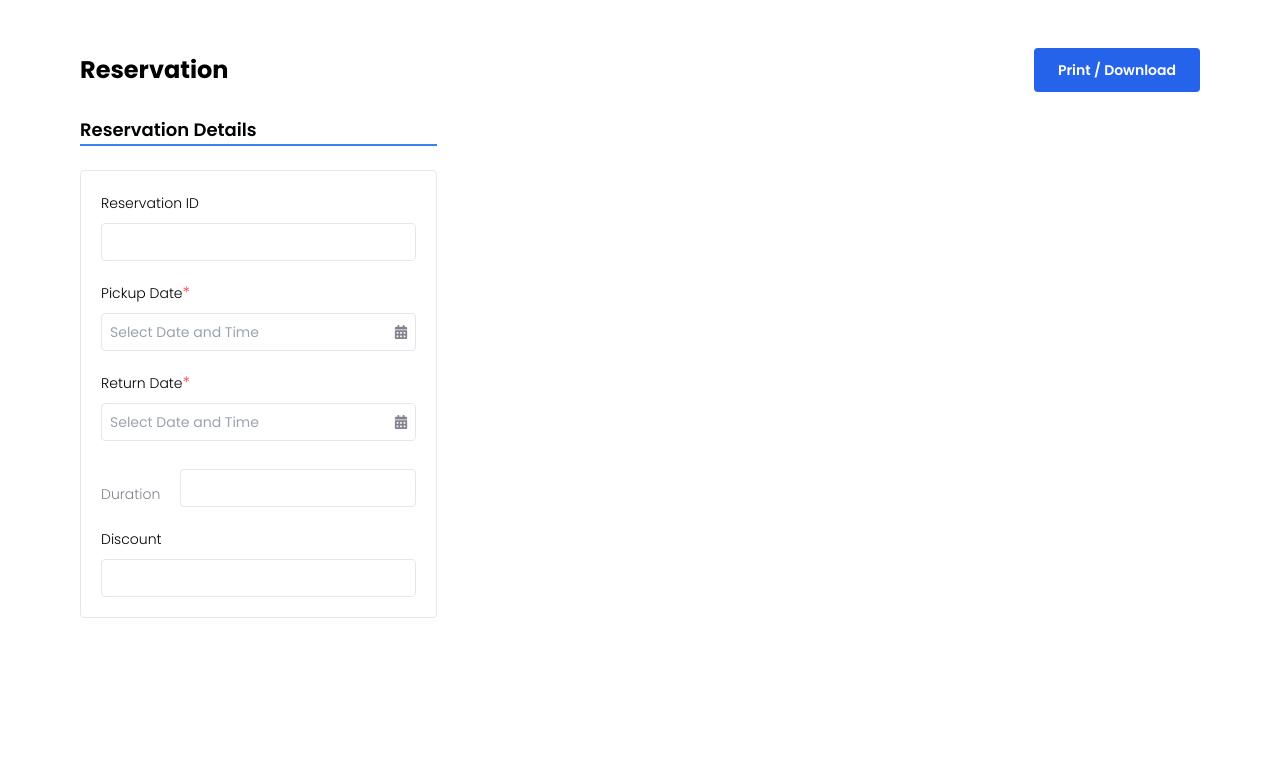
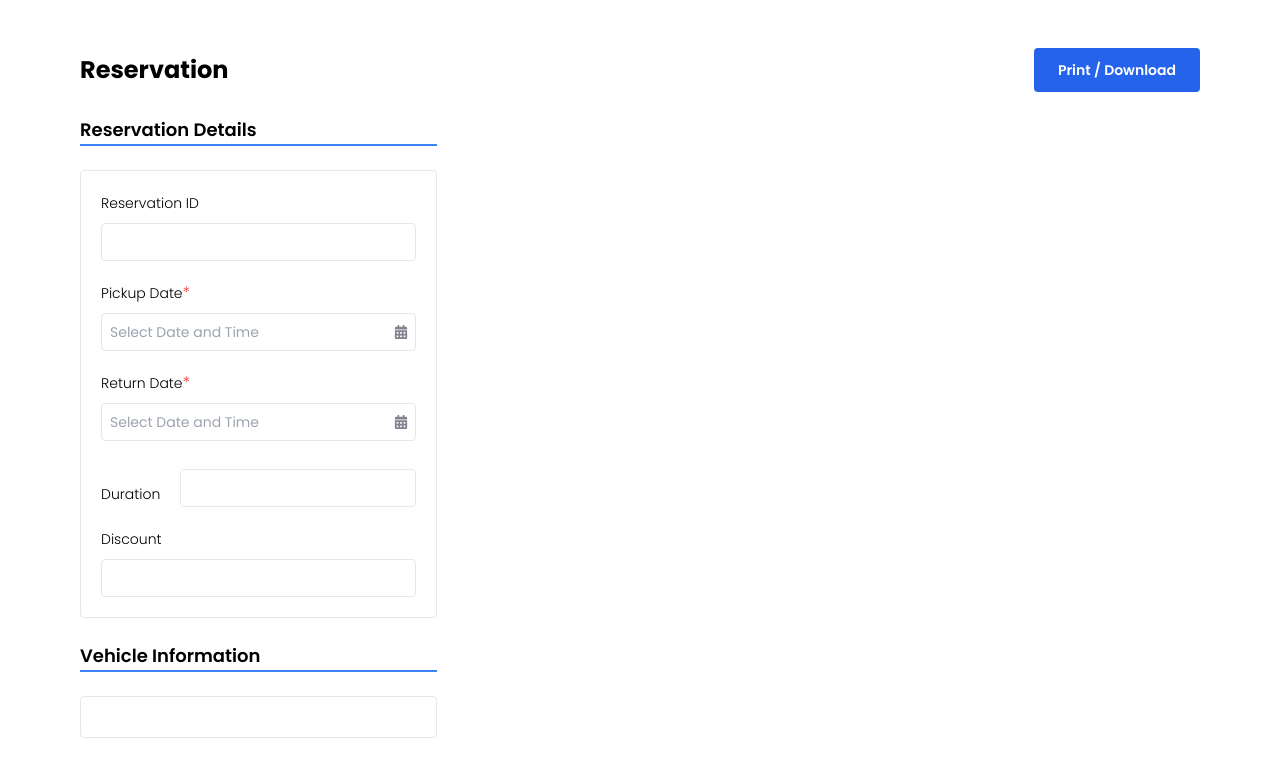
Before and after one commit to developerabdulmamun/nyntax-task, a Next.js app: page / in a window 1280 px wide. Shown: the top 776 px of the page. Built offline with nearby package versions, Linux system fonts and the light colour scheme.

Commit message:
Install and setup tanStackQuery for this project

```diff
--- /dev/null
+++ b/app/_provider.jsx
@@ -0,0 +1,14 @@
+"use client";
+
+import { QueryClient, QueryClientProvider } from "@tanstack/react-query";
+import React from "react";
+
+const queryClient = new QueryClient();
+
+const Provider = ({ children }) => {
+  return (
+    <QueryClientProvider client={queryClient}>{children}</QueryClientProvider>
+  );
+};
+
+export default Provider;
--- a/app/layout.js
+++ b/app/layout.js
@@ -1,5 +1,6 @@
 import { Poppins } from "next/font/google";
 import "./globals.css";
+import Provider from "./_provider";
 
 const poppins = Poppins({
   subsets: ["latin"],
@@ -14,7 +15,9 @@ export const metadata = {
 export default function RootLayout({ children }) {
   return (
     <html lang="en">
-      <body className={poppins.className}>{children}</body>
+      <body className={poppins.className}>
+        <Provider>{children}</Provider>
+      </body>
     </html>
   );
 }
--- a/app/page.js
+++ b/app/page.js
@@ -1,4 +1,5 @@
 import ReservationDetails from "@/components/ReservationDetails";
+import VehicleInfo from "@/components/VehicleInfo";
 
 export default function Home() {
   return (
@@ -11,7 +12,12 @@ export default function Home() {
           </button>
         </div>
 
-        <ReservationDetails />
+        <div className="grid grid-cols-1 lg:grid-cols-3 gap-6">
+          <div className="flex flex-col gap-6">
+            <ReservationDetails />
+            <VehicleInfo />
+          </div>
+        </div>
       </div>
     </main>
   );
--- a/components/ReservationDetails.jsx
+++ b/components/ReservationDetails.jsx
@@ -1,4 +1,4 @@
-"use client"
+"use client";
 
 import React, { useEffect, useState } from "react";
 import DatePicker from "react-datepicker";
@@ -53,8 +53,6 @@ const ReservationDetails = () => {
   }, [pickupDate, returnDate]);
 
   return (
-    <div className="grid grid-cols-1 lg:grid-cols-3 gap-6">
-      <div className="flex flex-col gap-6">
     <div>
       <h1 className="font-semibold text-lg mb-6 w-full border-b-2 border-blue-500">
         Reservation Details
@@ -104,9 +102,7 @@ const ReservationDetails = () => {
         </div>
 
         <div className="flex justify-between items-center">
-              <label className="font-light text-sm text-[#828290]">
-                Duration
-              </label>
+          <label className="font-light text-sm">Duration</label>
           <input
             type="text"
             value={duration}
@@ -122,8 +118,6 @@ const ReservationDetails = () => {
         />
       </form>
     </div>
-      </div>
-    </div>
   );
 };
 
--- /dev/null
+++ b/components/VehicleInfo.jsx
@@ -0,0 +1,17 @@
+import React from "react";
+
+const VehicleInfo = () => {
+  return (
+    <div>
+      <h1 className="font-semibold text-lg mb-6 w-full border-b-2 border-blue-500">
+        Vehicle Information
+      </h1>
+
+      <form className="p-5 rounded border">
+
+      </form>
+    </div>
+  );
+};
+
+export default VehicleInfo;
--- a/package.json
+++ b/package.json
@@ -9,6 +9,8 @@
     "lint": "next lint"
   },
   "dependencies": {
+    "@tanstack/react-query": "^5.40.1",
+    "axios": "^1.7.2",
     "next": "14.2.3",
     "react": "^18",
     "react-datepicker": "^6.9.0",
```
Also changed, not shown: hooks/useFetchVehicleData.jsx (added, +7 -0 lines), 1 other file (tests, documents, lock files or other folders). Lines whose indentation alone changed are shown as unchanged.
